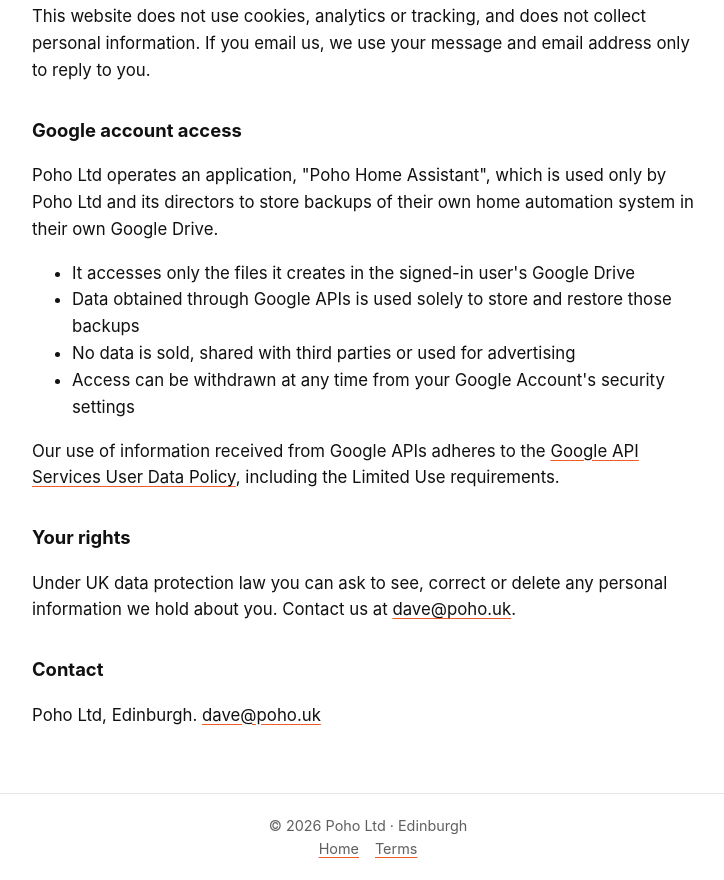
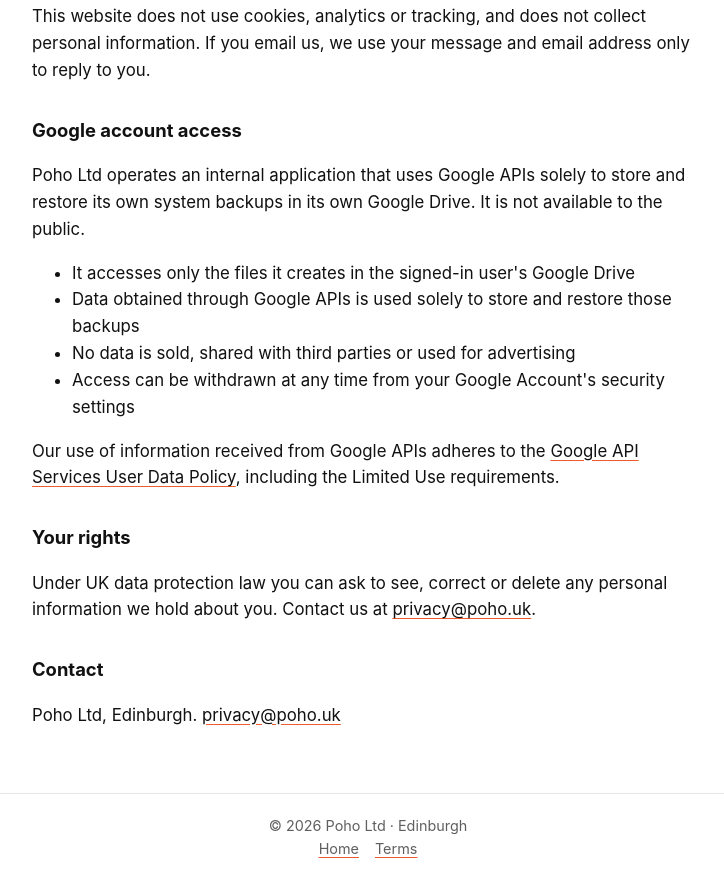
Before and after one commit to daveharcourt/poho.uk, a plain HTML site: page privacy/index.html in a window 1280 px wide. Shown: the part 386-1266 px from the top of the page, without its empty margins (272-996 px from the left). Drawn offline with Linux system fonts and the light colour scheme.

Commit message:
Update index.html

```diff
--- a/privacy/index.html
+++ b/privacy/index.html
@@ -19,7 +19,7 @@
     <p>This website does not use cookies, analytics or tracking, and does not collect personal information. If you email us, we use your message and email address only to reply to you.</p>
 
     <h2>Google account access</h2>
-    <p>Poho Ltd operates an application, "Poho Home Assistant", which is used only by Poho Ltd and its directors to store backups of their own home automation system in their own Google Drive.</p>
+    <p>Poho Ltd operates an internal application that uses Google APIs solely to store and restore its own system backups in its own Google Drive. It is not available to the public.</p>
     <ul>
       <li>It accesses only the files it creates in the signed-in user's Google Drive</li>
       <li>Data obtained through Google APIs is used solely to store and restore those backups</li>
@@ -29,10 +29,10 @@
     <p>Our use of information received from Google APIs adheres to the <a href="https://developers.google.com/terms/api-services-user-data-policy">Google API Services User Data Policy</a>, including the Limited Use requirements.</p>
 
     <h2>Your rights</h2>
-    <p>Under UK data protection law you can ask to see, correct or delete any personal information we hold about you. Contact us at <a href="mailto:dave@poho.uk">dave@poho.uk</a>.</p>
+    <p>Under UK data protection law you can ask to see, correct or delete any personal information we hold about you. Contact us at <a href="mailto:privacy@poho.uk">privacy@poho.uk</a>.</p>
 
     <h2>Contact</h2>
-    <p>Poho Ltd, Edinburgh. <a href="mailto:dave@poho.uk">dave@poho.uk</a></p>
+    <p>Poho Ltd, Edinburgh. <a href="mailto:privacy@poho.uk">privacy@poho.uk</a></p>
   </main>
   <footer>
     &copy; 2026 Poho Ltd &middot; Edinburgh
```
